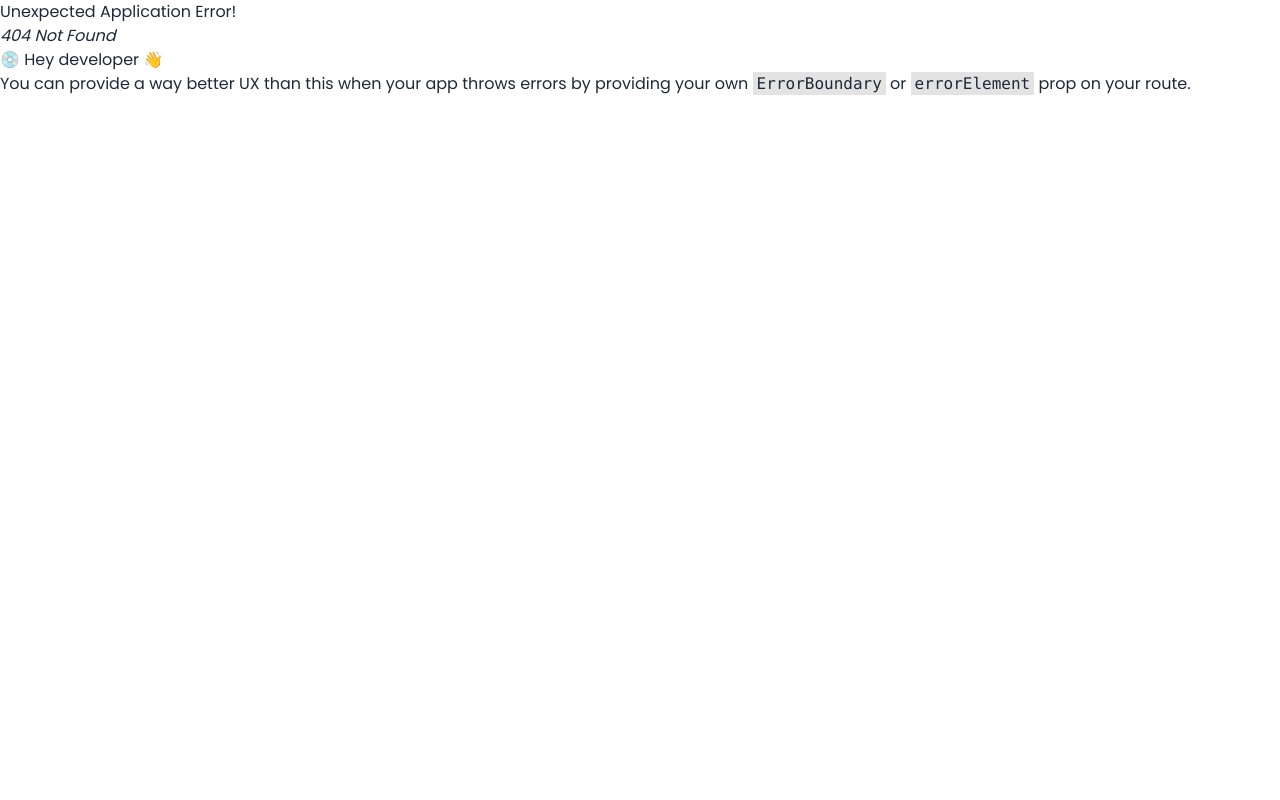
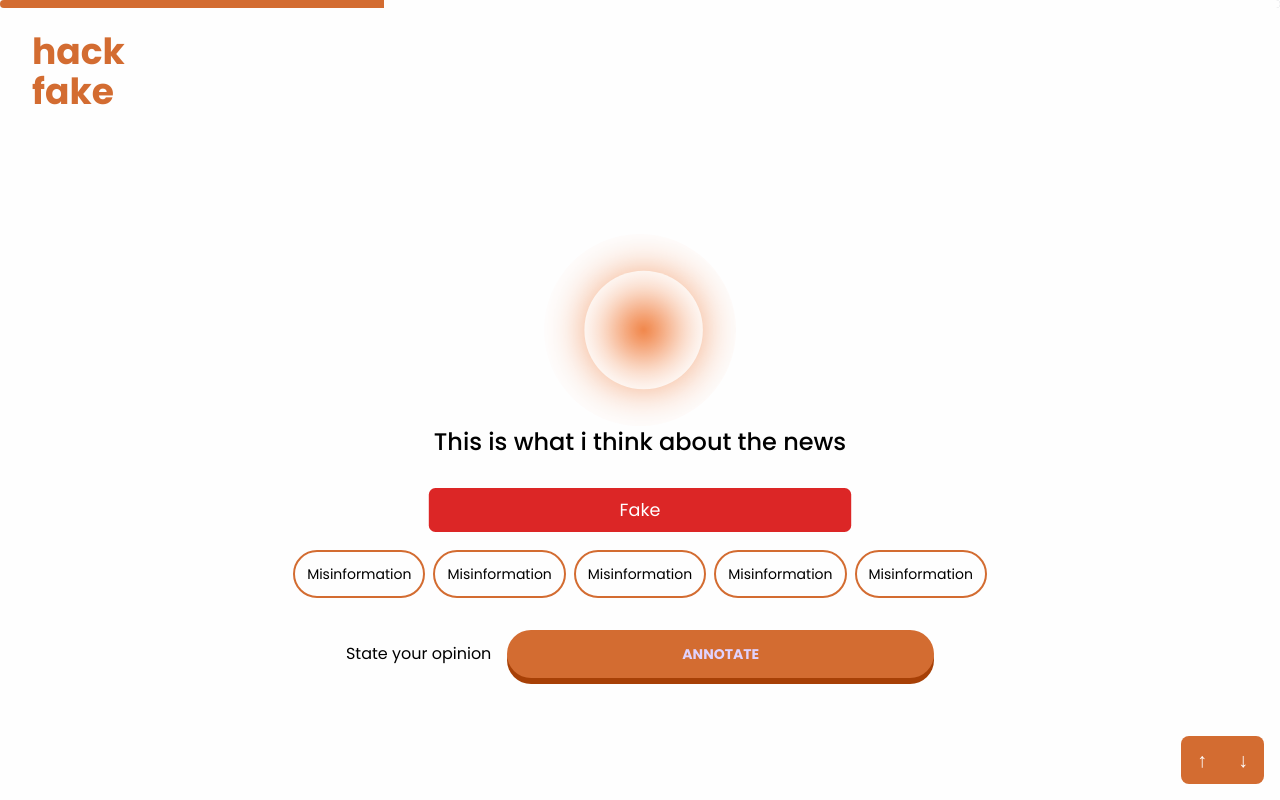
Before and after one commit to tinkerhub/hack-fake-app, a React (Vite) app: page /predict in a window 1280 px wide. Before the commit this address had no page. Built offline with nearby package versions, Linux system fonts and the light colour scheme.

Commit message:
feat: react router implemented

```diff
--- a/src/App.tsx
+++ b/src/App.tsx
@@ -1,14 +1,8 @@
-import { Feed, Home, Login, Navbar } from "./components";
-
-function App() {
-
-  return (
-    <div className="bg-background text-text min-h-screen">
-      <Login />
-      <Home />
-      <Feed />
-    </div>
-  );
+interface AppProps {
+  children: React.ReactNode;
+}
+function App({ children }: AppProps) {
+  return <div className="bg-background text-text min-h-screen">{children}</div>;
 }
 
 export default App;
--- a/src/components/pages/Feed.tsx
+++ b/src/components/pages/Feed.tsx
@@ -1,15 +1,13 @@
-import FeedTitle from "../interface/FeedTitle";
-import FeedLayout from "../layouts/FeedLayout";
-import Annotate from "./feeds/Annotate";
-import ContentForm from "./feeds/ContentForm";
-import TitleForm from "./feeds/PredictAnnotateSelect";
-import Prediction from "./feeds/Prediction";
-import TitleFrom from "./feeds/TitleFrom";
+import { FeedLayout } from "..";
 
-function Feed() {
+interface FeedProps {
+  children: React.ReactNode;
+}
+
+function Feed({ children }: FeedProps) {
   return (
     <FeedLayout>
-      <Annotate />
+      {children}
       {/* <ContentForm /> */}
     </FeedLayout>
   );
--- a/src/components/pages/feeds/Annotate.tsx
+++ b/src/components/pages/feeds/Annotate.tsx
@@ -2,7 +2,7 @@ import { useState } from "react";
 import { ActionButton, FeedTitle } from "../..";
 import Chips from "../../interface/Chips";
 
-function Prediction() {
+function Annotate() {
   const [chips, setChips] = useState([
     {
       text: "Hate",
@@ -63,4 +63,4 @@ function Prediction() {
   );
 }
 
-export default Prediction;
+export default Annotate;
```
Also changed, not shown: src/main.tsx (+41 -1 lines).
